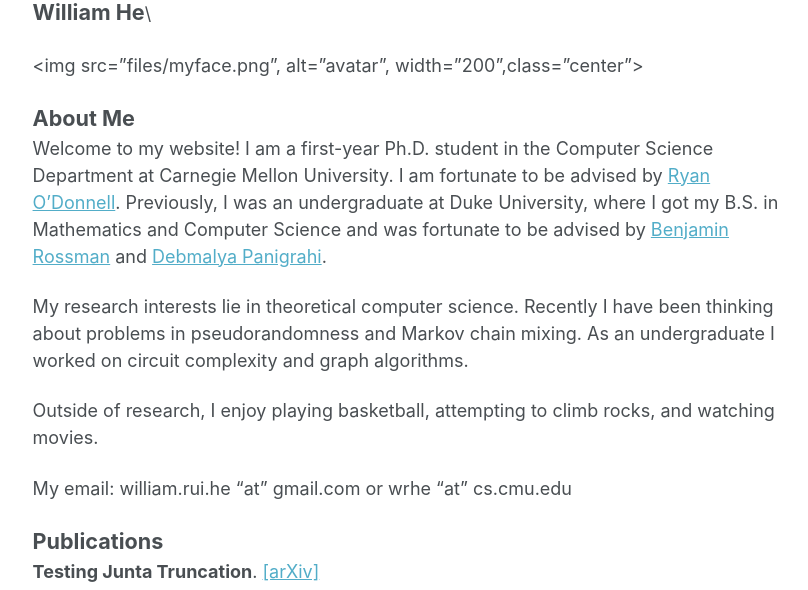
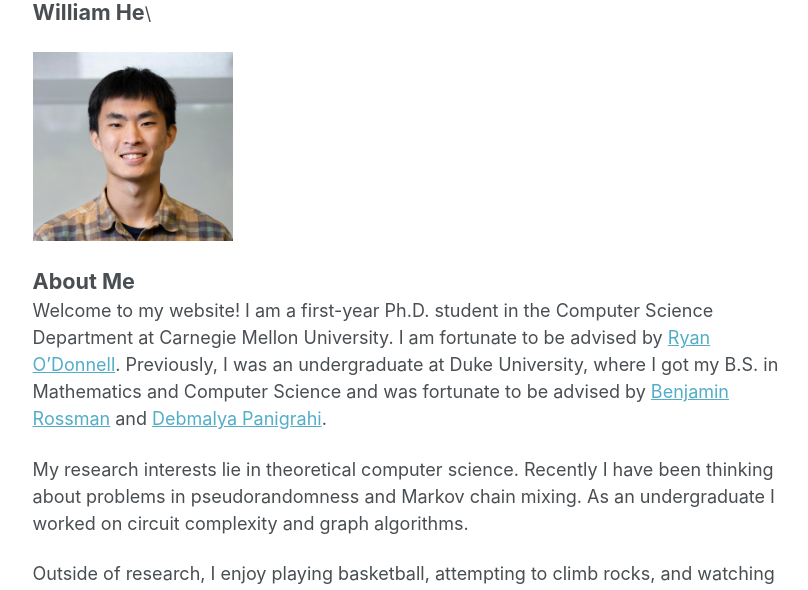
Before and after one commit to wrhe/wrhe.github.io, a Jekyll site: the page built from _pages/about.md, in a window 1280 px wide and 900 px high, cut to the strip 310-900 px from the top of the window. Shown: the whole strip, without its empty margins (249-1057 px from the left). Built offline with Jekyll 4.4.1, drawn with Linux system fonts in a browser that asks for light colours.

Commit message:
Update about.md

```diff
--- a/_pages/about.md
+++ b/_pages/about.md
@@ -10,7 +10,7 @@ redirect_from:
 
 
 
-<img src="files/myface.png", alt="avatar", width="200",class="center">
+<img src="files/myface.png" alt="avatar" width="200" class="center">
 
 <span style="font-size:1.2em;">**About Me**</span>\\
 Welcome to my website! I am a first-year Ph.D. student in the Computer Science Department at Carnegie Mellon University. I am fortunate to be advised by [Ryan O'Donnell](https://www.cs.cmu.edu/~odonnell/). Previously, I was an undergraduate at Duke University, where I got my B.S. in Mathematics and Computer Science and was fortunate to be advised by [Benjamin Rossman](https://users.cs.duke.edu/~br148/) and [Debmalya Panigrahi](https://www.debmalyapanigrahi.org/).
```
